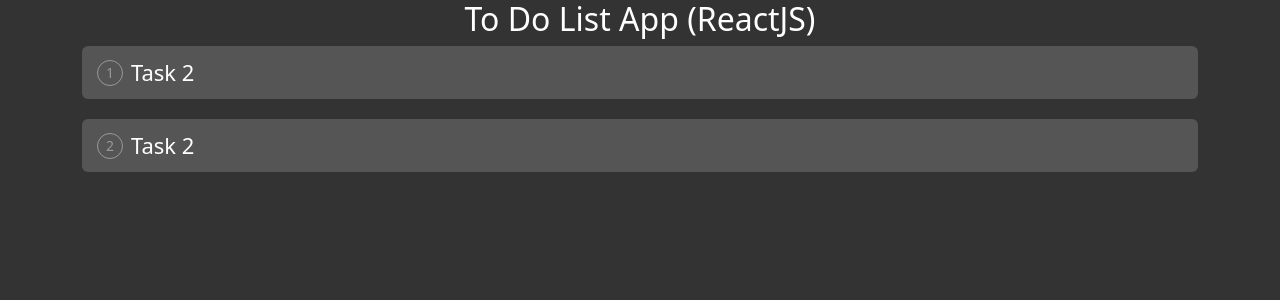
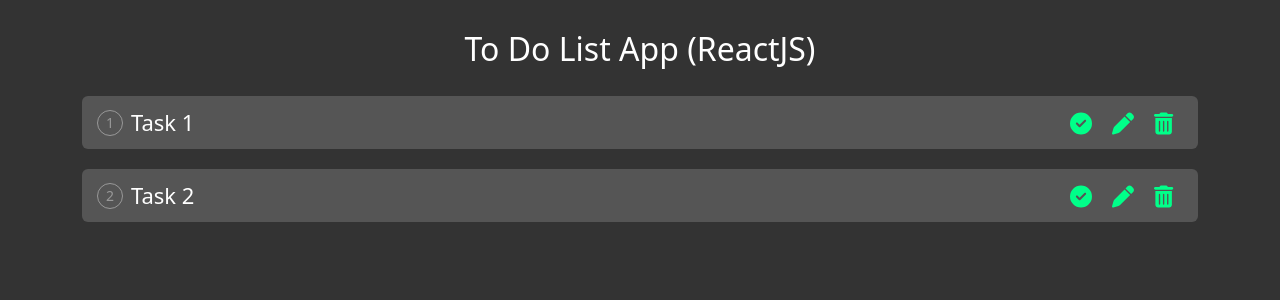
Before and after one commit to femmytedrey/App-Testing, a React (Create React App) app: page / in a window 1280 px wide. Shown: the top 300 px of the page. Built offline with nearby package versions, Linux system fonts and the light colour scheme.

Commit message:
state managemnt

```diff
--- a/src/App.css
+++ b/src/App.css
@@ -1,9 +1,15 @@
 body{
   background: #333;
   color: #fff;
+  /* display: flex;
+  justify-content: center; */
 }
 .App {
   text-align: center;
+}
+
+h2 {
+  padding: 30px 0px 20px 0px;
 }
 
 .taskBg {
@@ -14,6 +20,7 @@
   text-align: left;
   font-size: 22px;
   position: relative;
+  /* width: 80vmax; */
 }
 
 .taskBg div{
@@ -35,8 +42,36 @@
   justify-content: center;
 }
 
+.taskBg .taskText {
+  flex: 1;
+}
+
 .taskBg .done .taskText{
   text-decoration: line-through;
   opacity: 0.3;
   flex: 1;
 }
+
+.iconsWrap {
+  position: absolute;
+  top: 50%;
+  right: 15px;
+  transform: translateY(-50%);
+  width: auto;
+  display: inline-block
+}
+
+.taskBg .iconsWrap span{
+  display: inline-block;
+  margin: 0 10px 0px 10px;
+  cursor: pointer;
+  color: #00ff89;
+}
+
+.taskBg .iconsWrap span:hover {
+  color: yellow;
+}
+
+.mr-20 {
+  margin-right: 20px;
+}
--- a/src/App.js
+++ b/src/App.js
@@ -11,7 +11,7 @@
     // {id: "1", title: "Task 1", status: "false"},
     // {id: "2", title: "Task 2", status: "false"},
     {"id": 2, "title": "Task 2", "status": false},
-    {"id": 2, "title": "Task 2", "status": false}
+    {"id": 1, "title": "Task 1", "status": false}
   ]);
 
   const [newTask, setNewTask] = useState('')
@@ -61,6 +61,7 @@
 
       {toDo && toDo.length ? '' : 'No Task Added'}
       {toDo && toDo
+        .sort((a, b) => a.id > b.id ? 1 : -1)
         .map( (task, index) => {
           return(
             <React.Fragment key = {task.id}>
@@ -69,9 +70,22 @@
                   <span className = 'taskNumber'>{index + 1}</span>
                   <span className = 'taskText'>{task.title}</span>
                 </div>
+                <div className='iconsWrap'>
+                  <span>
+                    <FontAwesomeIcon icon={faCircleCheck} />
+                  </span>
+                  <span>
+                    <FontAwesomeIcon icon={faPen} />
+                  </span>
+                  <span>
+                    <FontAwesomeIcon icon={faTrashCan} />
+                  </span>
+                </div>
               </div>
 
             </React.Fragment>
+
+
           )
         })
       }
```
